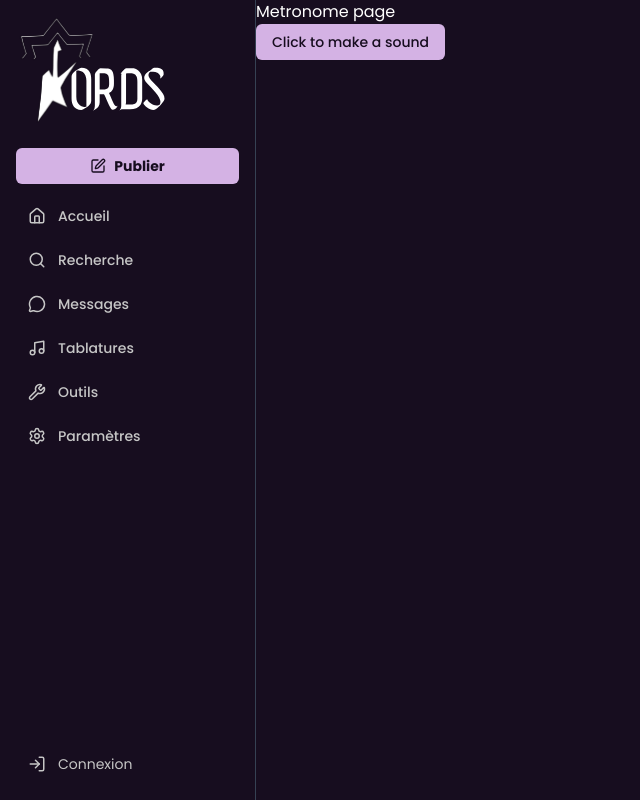
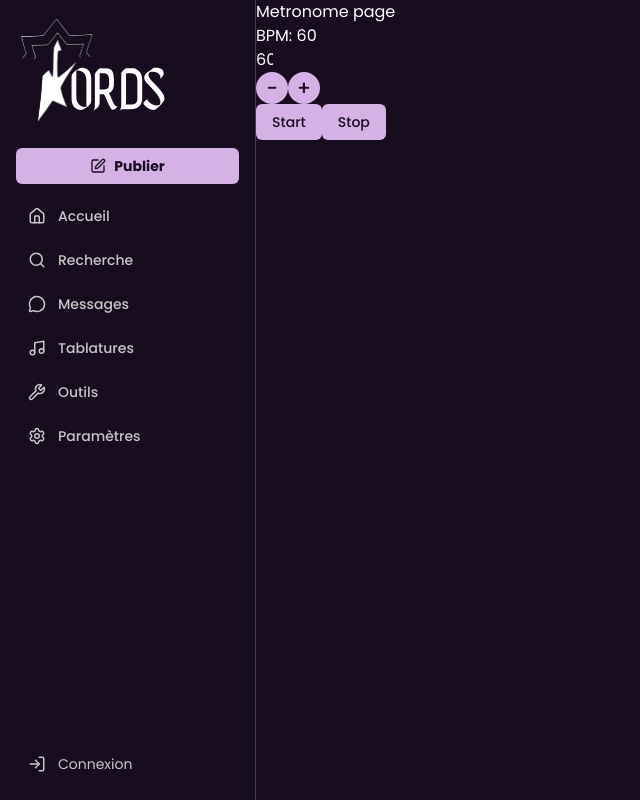
Before and after one commit to nzoLM/Kords, a Next.js app in the folder kords-app/: page /tools/metronome in a window 1280 px wide. Shown: the whole page, without its empty margins (0-640 px from the left). Built offline with nearby package versions, Linux system fonts and the light colour scheme; no server answers; a web font is replaced by a local one.

Commit message:
feat: add metronome with bpm change

```diff
--- a/kords-app/src/components/metronome.jsx
+++ b/kords-app/src/components/metronome.jsx
@@ -1,31 +1,75 @@
-import { useRef } from "react";
+import { useRef, useState, useEffect } from "react";
 import { Button } from "./ui/button";
 
 export default function MetronomeClient() {
+
     const ctxRef = useRef(null);
+    const [bpm, setBpm] = useState(60);
+    const nextNoteTime = useRef(0);
+    const timerRef = useRef(null);
+    const bpmRef = useRef(bpm);
+
+    const LOOKAHEAD = 0.1;
+    const SCHEDULE_INTERVAL = 25;
+
+    useEffect(() => {
+        bpmRef.current = bpm;
+    }, [bpm])
 
     function getCtx() {
+        console.log(ctxRef.time)
         if (!ctxRef.current) ctxRef.current = new AudioContext();
         return ctxRef.current;
     }
 
-    function playClick() {
+    function scheduler() {
+        const ctx = getCtx();
+
+        while (nextNoteTime.current < ctx.currentTime + LOOKAHEAD) {
+            playClick(nextNoteTime.current);
+            nextNoteTime.current += 60 / bpmRef.current;
+        }
+
+        timerRef.current = setTimeout(scheduler, SCHEDULE_INTERVAL);
+    }
+
+    function start() {
+        const ctx = getCtx();
+        nextNoteTime.current = ctx.currentTime;
+        scheduler();
+    }
+
+    function stop() {
+        clearTimeout(timerRef.current);
+    }
+
+    function playClick(time) {
+
         const ctx = getCtx();
         const osc = ctx.createOscillator();
         const gain = ctx.createGain();
-
         osc.connect(gain);
         gain.connect(ctx.destination);
-
-        osc.frequency.value = 1000;          // hauteur du son (Hz)
-        gain.gain.setValueAtTime(0.5, ctx.currentTime);
-        gain.gain.exponentialRampToValueAtTime(0.001, ctx.currentTime + 0.08);
-
-        osc.start(ctx.currentTime);
-        osc.stop(ctx.currentTime + 0.1);
+        osc.frequency.value = 1000;
+        gain.gain.setValueAtTime(0.5, time);
+        gain.gain.exponentialRampToValueAtTime(0.001, time + 0.08);
+        osc.start(time);
+        osc.stop(time + 0.1);
     }
 
+
     return (
-        <Button onClick={() => playClick()}> Click to make a sound</Button>
+        <div>
+            <div>
+                <p>BPM: {bpm}</p>
+                <input className="w-8" type="number" value={bpm} />
+                <div className="flex flex-row">
+                    <Button onClick={() => setBpm(bpm - 1)} className="rounded-full text-xl w-8 h-8">-</Button>
+                    <Button onClick={() => setBpm(bpm + 1)} className="rounded-full w-8 h-8 text-xl">+</Button>
+                </div>
+                <Button onClick={() => start()}>Start</Button>
+                <Button onClick={() => stop()}>Stop</Button>
+            </div>
+        </div>
     )
 }
```
